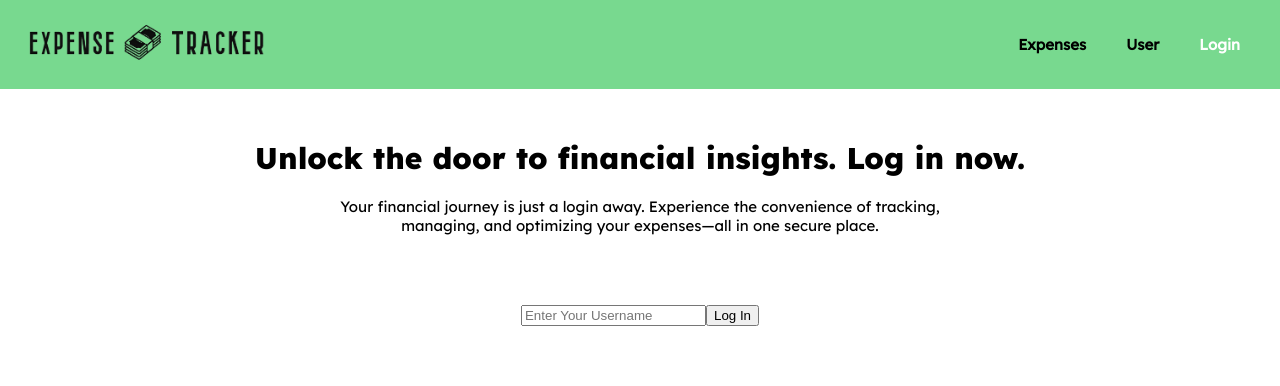
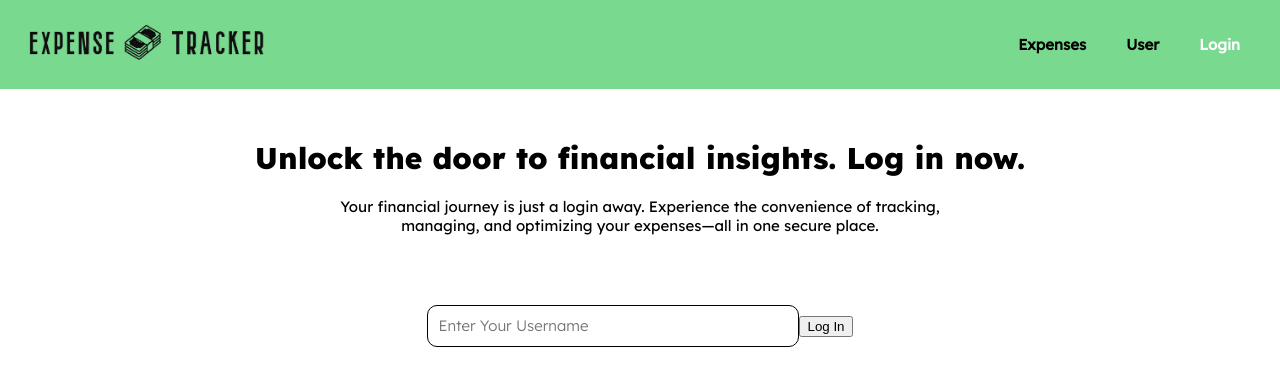
Before and after one commit to AramArakelyan777/expense-tracker-app, a React (Create React App) app: page /login in a window 1280 px wide. Shown: the top 386 px of the page. Built offline with nearby package versions, Linux system fonts and the light colour scheme.

Commit message:
login username styles

```diff
--- a/src/App.css
+++ b/src/App.css
@@ -1,3 +1,7 @@
+body {
+    text-align: center;
+}
+
 @font-face {
     font-family: LexendRegular;
     src: url("./assets/fonts/Lexend-Regular.ttf");
--- a/src/components/Home/HomePage.css
+++ b/src/components/Home/HomePage.css
@@ -22,6 +22,7 @@
 .homePageContent {
     padding: 0 15px 20px 0;
     width: 50%;
+    text-align: left;
 }
 
 .homePageContent h1 {
--- a/src/components/Login/Login.css
+++ b/src/components/Login/Login.css
@@ -1,10 +1,11 @@
-body {
-    text-align: center;
+@font-face {
+    font-family: LexendExtraBold;
+    src: url("../../assets/fonts/Lexend-ExtraBold.ttf");
 }
 
 @font-face {
-    font-family: LexendExtraBold;
-    src: url("../../assets/fonts/Lexend-ExtraBold.ttf");
+    font-family: LexendLight;
+    src: url("../../assets/fonts/Lexend-Light.ttf");
 }
 
 .loginHeader {
@@ -18,3 +19,13 @@ body {
 .loginForm {
     margin-top: 70px;
 }
+
+.username {
+    width: 350px;
+    height: 20px;
+    border-radius: 10px;
+    border: 1px solid;
+    padding: 10px;
+    font-size: 15px;
+    font-family: LexendLight;
+}
```
